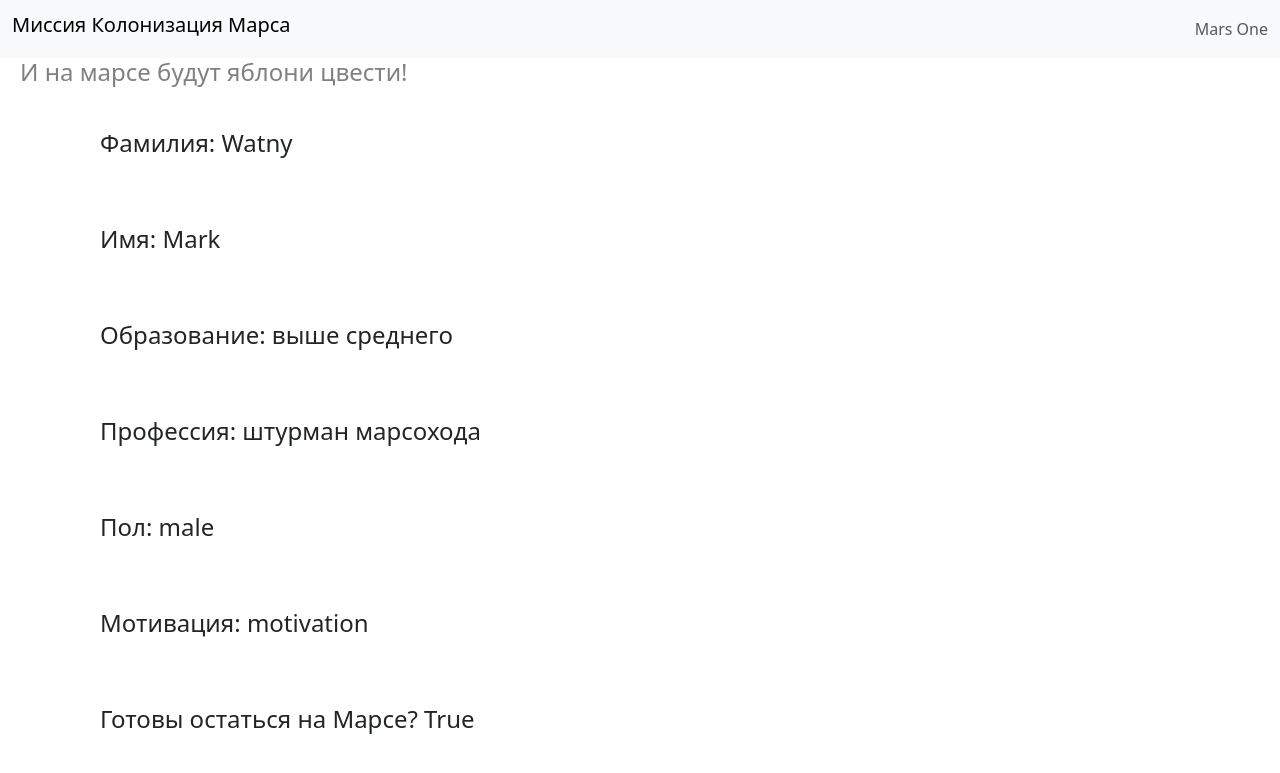
After one commit to krak251/web-and-other, a Flask app: page /answer in a window 1280 px wide. The commit adds this page. Shown: the top 773 px of the page. Run offline with Flask 3, Linux system fonts and the light colour scheme.

Commit message:
Автоматический ответ

```diff
--- a/app.py
+++ b/app.py
@@ -124,5 +124,22 @@ prof_list = ["пилот", "инженер-исследователь", "инж
 def list_prof(list1):
     return render_template("list_prof.html", list=list1, prof_list=prof_list)
 
+
+
+@app.route("/answer")
+@app.route("/auto_answer")
+def answer():
+    context = {
+        "title": "Анкета",
+        "surname": "Watny",
+        "name": "Mark",
+        "education": "выше среднего",
+        "profession": "штурман марсохода",
+        "sex": "male",
+        "motivation": "Всегда мечтал застрять на Марсе!",
+        "ready": True
+    }
+    return render_template("auto_answer.html", **context)
+
 if __name__ == "__main__":
     app.run("127.0.0.1", 8080)
--- /dev/null
+++ b/static/css/style.css
@@ -0,0 +1,9 @@
+h4 {
+    color: gray;
+    padding-left: 20px;
+}
+
+.answer {
+    font-size: 24px;
+    padding: 30px;
+}
--- /dev/null
+++ b/templates/auto_answer.html
@@ -0,0 +1,43 @@
+{% extends "base.html" %}
+
+{% block content %}
+
+<div class="container">
+    <div class="row">
+        <div class="col answer">
+            Фамилия: {{surname}}
+        </div>
+    </div>
+    <div class="row">
+        <div class="col answer">
+            Имя: {{name}}
+        </div>
+    </div>
+    <div class="row">
+        <div class="col answer">
+            Образование: {{education}}
+        </div>
+    </div>
+    <div class="row">
+        <div class="col answer">
+            Профессия: {{profession}}
+        </div>
+    </div>
+    <div class="row">
+        <div class="col answer">
+            Пол: {{sex}}
+        </div>
+    </div>
+    <div class="row">
+        <div class="col answer">
+            Мотивация: motivation
+        </div>
+    </div>
+    <div class="row">
+        <div class="col answer">
+            Готовы остаться на Марсе? {{ready}}
+        </div>
+    </div>
+</div>
+
+{% endblock %}
--- a/templates/base.html
+++ b/templates/base.html
@@ -3,10 +3,10 @@
 <head>
     <meta charset="UTF-8">
     <meta name="viewport" content="width=device-width, initial-scale=1">
-    <title>{{Title}}</title>
+    <title>{{title}}</title>
     <link href="https://cdn.jsdelivr.net/npm/bootstrap@5.3.8/dist/css/bootstrap.min.css" rel="stylesheet"
           integrity="sha384-sRIl4kxILFvY47J16cr9ZwB07vP4J8+LH7qKQnuqkuIAvNWLzeN8tE5YBujZqJLB" crossorigin="anonymous">
-
+    <link rel="stylesheet" href="{{ url_for('static', filename='css/style.css')}}">
 </head>
 <body>
     <nav class="navbar bg-body-tertiary">
```
